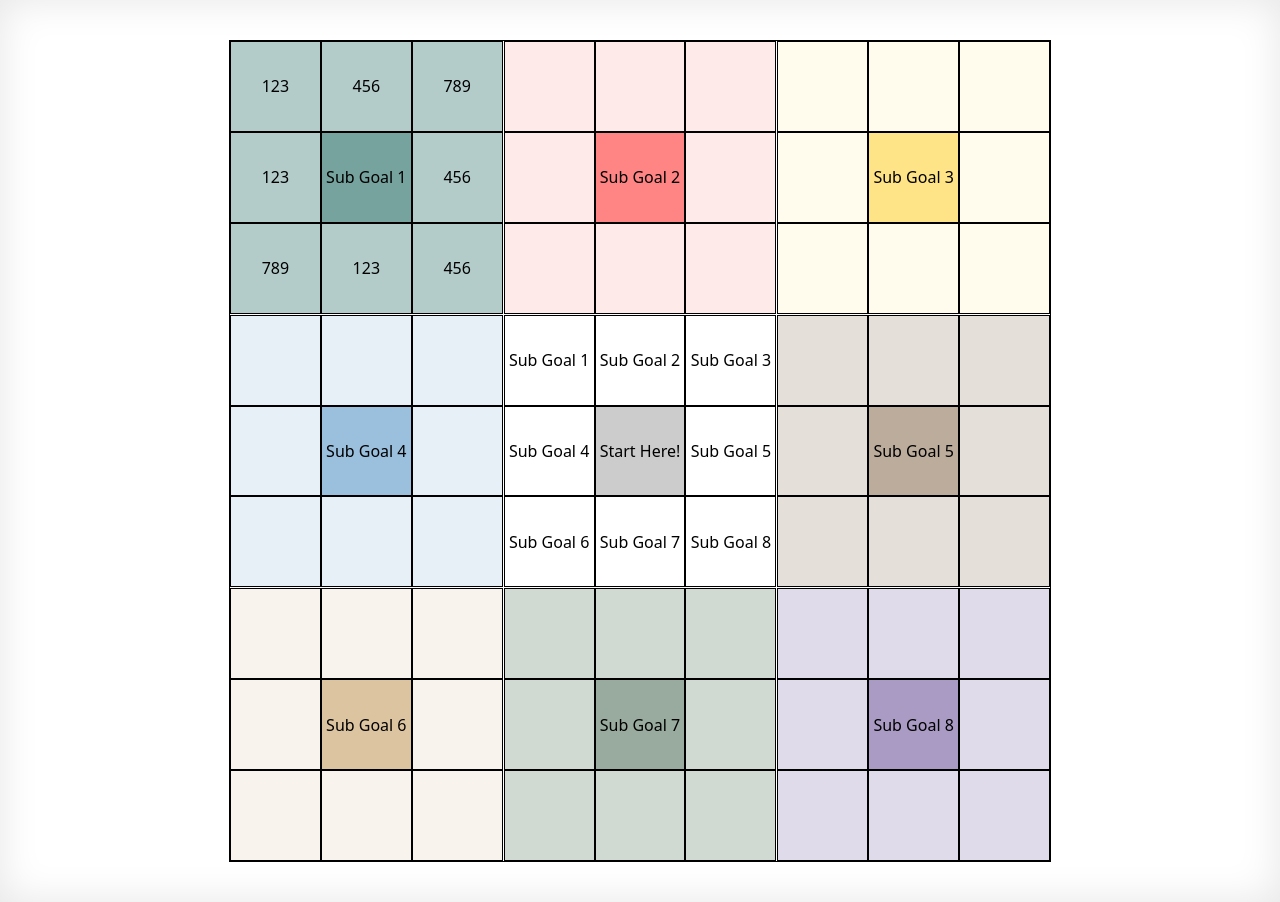
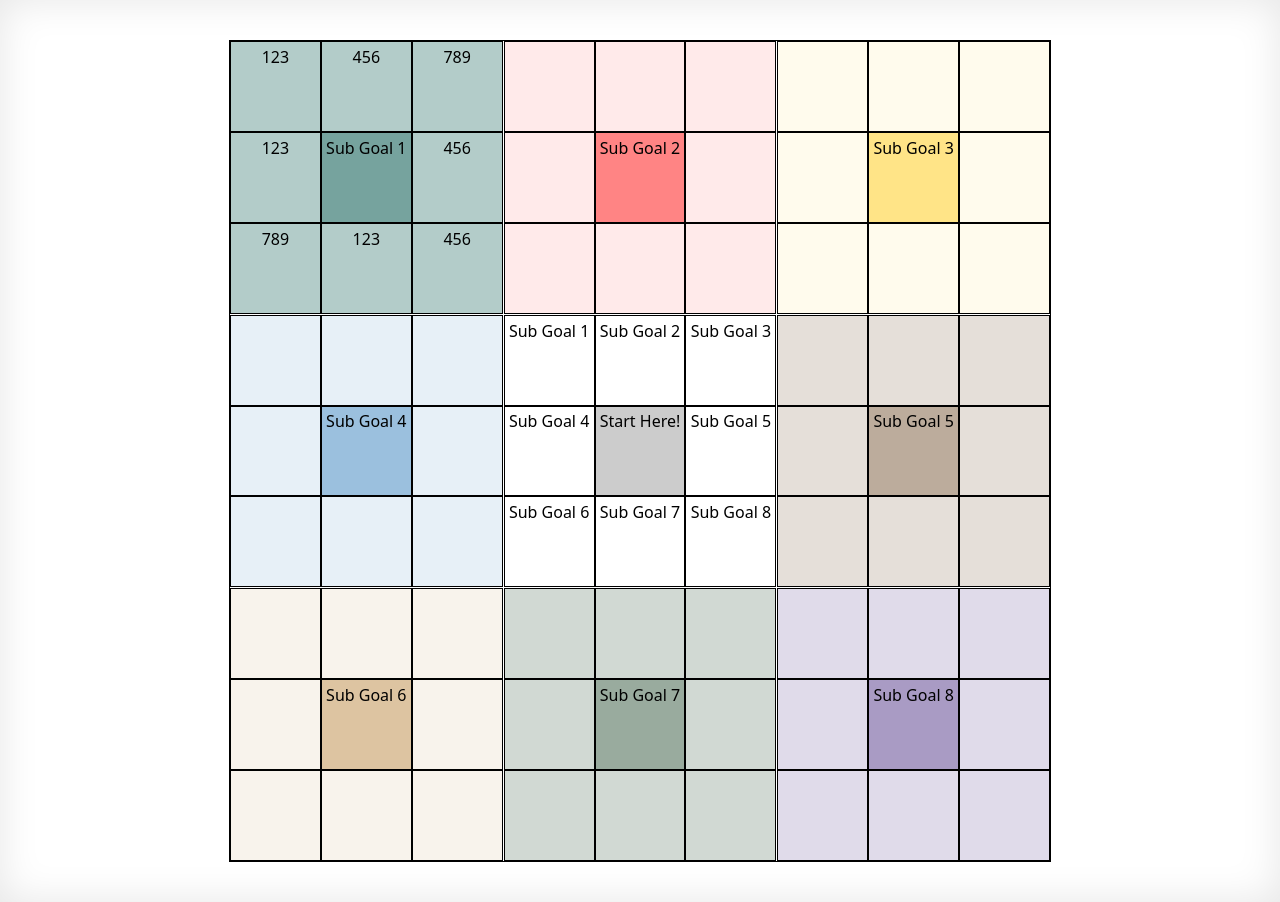
Before and after one commit to Momonkuei/mandala, a Vue app: page / in a window 1280 px wide. Built offline with nearby package versions, Linux system fonts and the light colour scheme.

Commit message:
20250124 更新

```diff
--- a/src/components/Box.vue
+++ b/src/components/Box.vue
@@ -10,7 +10,12 @@
 				<div
 					class="w-full h-full flex justify-center items-center cursor-pointer break-all"
 				>
-					{{ content }}
+					<textarea
+						ref="textareaRef"
+						class="w-full h-full resize-none bg-transparent text-center border-none outline-none table-cell align-middle"
+						v-model="localContent"
+						@input="updateContent"
+					></textarea>
 				</div>
 			</div>
 		</div>
@@ -18,8 +23,43 @@
 </template>
 
 <script>
+import { ref, watch, onMounted } from 'vue';
 export default {
 	props: ['bgColor', 'content'],
-	setup(props) {},
+	emits: ['update:content'],
+	setup(props, { emit }) {
+		// Local copy of content
+		const localContent = ref(props.content);
+
+		// Reference for the textarea
+		const textareaRef = ref(null);
+
+		// Watch for prop updates (optional, if parent changes content dynamically)
+		watch(
+			() => props.content,
+			newContent => {
+				localContent.value = newContent;
+			}
+		);
+
+		// Emit the updated content to the parent
+		const updateContent = () => {
+			emit('update:content', localContent.value);
+		};
+
+		// Get the height of textarea after mounting
+		onMounted(() => {
+			if (textareaRef.value) {
+				const textareaHeight = textareaRef.value.offsetHeight;
+				console.log('Textarea height:', textareaHeight);
+			}
+		});
+
+		return {
+			localContent,
+			updateContent,
+			textareaRef,
+		};
+	},
 };
 </script>
```
